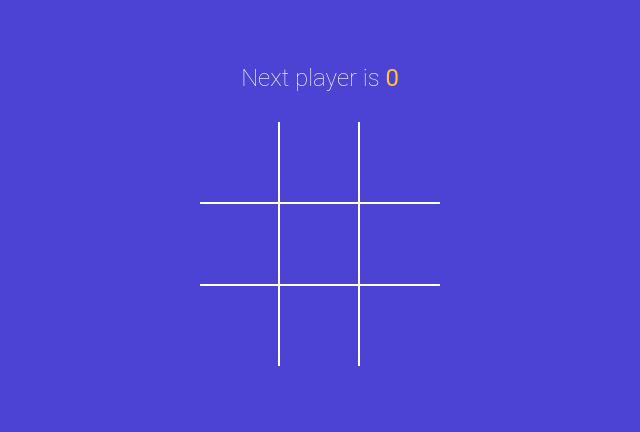
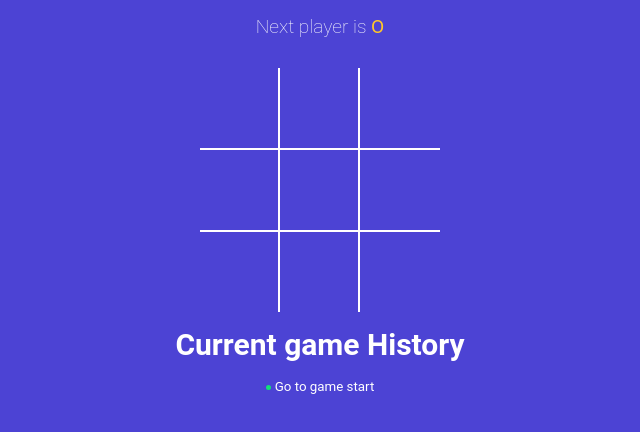
Before and after one commit to saksham-raghuvanshi/tic-tac-toe-react-vite, a React (Vite) app: page / in a window 1280 px wide. Shown: the top 432 px of the page, without its empty margins (320-960 px from the left). Built offline with nearby package versions, Linux system fonts and the light colour scheme.

Commit message:
History Function added

```diff
--- a/src/App.jsx
+++ b/src/App.jsx
@@ -6,9 +6,9 @@ import { calculateWinner } from "../Winner";
 
 import "./Styles/styles.scss"
 import Status from "./Components/Status";
+import History from "./Components/History";
 
 function App() {
-
 
 
 
@@ -32,42 +32,99 @@ function App() {
 //    });
 //   };
 
+// History
+const [history, setHistory] = useState([{squares: Array(9).fill(null), isNext: false}]);
+const [currentmove, setcurrentmove]= useState(0);
+
+const gamingBoard=history[currentmove];
+
+
+
+
+
+
+
 // create array with NULL value
   const [squares, setSquares]= useState(Array(9).fill(null));
 
 //introducing player here
-  const [isNext, setIsNext]=useState(false);
+  // const [isNext, setIsNext]=useState(false);
 
   console.log(squares);
 
-  const winner = calculateWinner(squares);
+  const winner = calculateWinner(gamingBoard.squares);
 
+
+  console.log(history, currentmove);
+  // const handleSquareClick = clickedposition => {
+  // //null , 'X' , '0' if squares value truthy then it return same and winner
+  //   if(squares[clickedposition] || winner){
+  //     return;
+  //   }
 
 
   const handleSquareClick = clickedposition => {
     //null , 'X' , '0' if squares value truthy then it return same and winner
-    if(squares[clickedposition] || winner){
+      if(gamingBoard.squares[clickedposition] || winner){
         return;
       }
 
-    setSquares(currentSquares =>{
-      return currentSquares.map((squareValue, position)=>{
+    // setHistory(currentSquares =>{
+    //   return currentSquares.map((squareValue, position)=>{
+    //     if(clickedposition === position){
+    //       return isNext? 'X' : '0';
+    //     }
+
+    //     return squareValue;
+
+    //   });
+    // });
+
+
+
+setHistory(currentHistory =>{
+  const isTraversing = currentmove + 1 !== currentHistory.length;
+
+  const lastGamingState = isTraversing ? currentHistory[currentmove]: history[history.length -1];
+
+
+  const nextSquareState = lastGamingState.squares.map((squareValue, position)=>{
     if(clickedposition === position){
-          return isNext? 'X' : '0';
+      return lastGamingState.isNext? 'X' : '0';
     }
 
     return squareValue;
 
   });
+
+  const base = isTraversing
+  ? currentHistory.slice(0, currentHistory.indexOf(lastGamingState) + 1)
+  : currentHistory;
+
+  return base.concat({squares: nextSquareState, isNext: !lastGamingState.isNext,})
 });
 
 
-    setIsNext((currentisNext) => !currentisNext);
+
+
+
+
+
+
+
+
+    // setIsNext((currentisNext) => !currentisNext);
+
+    setcurrentmove(move => move + 1)
 
 
 
   };
 
+  //Move to currentmove
+  const moveTo = move => {
+    setcurrentmove(move);
+  }
 
   return (
     <div className="app">
@@ -79,9 +136,16 @@ function App() {
       </div> */}
 
 
-<Status winner={winner} isNext={isNext} squares={squares}/>
-            <Boards squares={squares} handleSquareClick={handleSquareClick}/>
 
+<Status winner={winner} gamingBoard={gamingBoard} />
+
+      <Boards
+        squares={gamingBoard.squares}
+        handleSquareClick={handleSquareClick}
+      />
+
+      <h2>Current game History</h2>
+      <History history={history} moveTo={moveTo}/>
 
     </div>
   )
--- /dev/null
+++ b/src/Components/History.jsx
@@ -0,0 +1,24 @@
+
+
+const History = ({history, moveTo}) => {
+  return (
+    <div className="history-wrapper">
+
+
+        <ul className="history">
+            {   //pass array element index value kuch nhi aur index pass
+                history.map((_, index) =>(
+                    <li key={index}>
+                    <button type ="button" className='btn-move'   onClick={()=> moveTo(index)} >{index=== 0 ? <div>Go to game start</div>: <div>Go to Move #{index} </div>}</button>
+                    </li>
+                )
+
+                )
+            }
+        </ul>
+
+    </div>
+  )
+}
+
+export default History
--- a/src/Components/Status.jsx
+++ b/src/Components/Status.jsx
@@ -1,38 +1,96 @@
 import React from "react";
 
-const Status = ({winner, isNext , squares}) => {
-    const noMoveLeft = squares.every(squareValue => squareValue !==null);
+// const Status = ({winner, gamingBoard}) => {
 
-    const NextPlayer = isNext ? 'X' : '0';
-//   const winnerplayer = winner ? <div>Winner Player is {winner}</div>: <div>Next Player is {NextPlayer}</div>;
+// // const {squares , isNext} = gamingBoard;
+
+
+//     const noMoveLeft = gamingBoard.squares.every(squareValue => squareValue !==null);
+
+//     const NextPlayer = gamingBoard.isNext ? 'X' : '0';
+// //   const winnerplayer = winner ? <div>Winner Player is {winner}</div>: <div>Next Player is {NextPlayer}</div>;
 
 
 
-//React.fragment it basically represent empty element <> </> it is also react.fragment
-  const renderStatus = () => {
-    if (winner){
-        return <React.Fragment>Winner is <span className={winner === 'X' ? 'text-green': 'text-orange'}>{winner}</span></React.Fragment>
-    }
+// //React.fragment it basically represent empty element <> </> it is also react.fragment
+//   const renderStatus = () => {
+//     if (winner){
+//         return <React.Fragment>Winner is <span className={winner === 'X' ? 'text-green': 'text-orange'}>{winner}</span></React.Fragment>
+//     }
 
-    if (!winner && noMoveLeft){
-        return <React.Fragment><span className="text-orange">Player 0</span> and <span className="text-green">Player X</span> tied</React.Fragment>
-    }
+//     if (!winner && noMoveLeft){
+//         return <React.Fragment><span className="text-orange">Player 0</span> and <span className="text-green">Player X</span> tied</React.Fragment>
+//     }
 
-    if (!winner && !noMoveLeft){
-        return <React.Fragment>Next player is <span className={isNext ? 'text-green': 'text-orange'}>{NextPlayer}</span></React.Fragment>
-    }
-  }
-  return (
-    <div className="status-message">
-      {renderStatus()}
+//     if (!winner && !noMoveLeft){
+//         return <React.Fragment>Next player is <span className={isNext ? 'text-green': 'text-orange'}>{NextPlayer}</span></React.Fragment>
+//     }
+//   }
+//   return (
+//     <div className="status-message">
+//       {renderStatus()}
 
-      </div>
+//       </div>
 
 
 
 
 
-  )
-}
+//   )
+// }
 
-export default Status
+// export default Status
+
+
+
+const Status = ({ winner, gamingBoard }) => {
+  const { squares, isXNext } = gamingBoard;
+
+  const noMovesLeft = squares.every(squareValue => squareValue !== null);
+  const nextPlayer = isXNext ? 'X' : 'O';
+
+  //   const winnerplayer = winner ? <div>Winner Player is {winner}</div>: <div>Next Player is {NextPlayer}</div>;
+
+
+  const renderStatus = () => {
+    if (winner) {
+      return (
+
+        //React.fragment it basically represent empty element <> </> it is also react.fragment
+
+        <React.Fragment>
+          Winner is{' '}
+          <span className={winner === 'X' ? 'text-green' : 'text-orange'}>
+            {winner}
+          </span>
+        </React.Fragment>
+      );
+    }
+
+    if (!winner && noMovesLeft) {
+      return (
+        <React.Fragment>
+          <span className="text-orange">O</span> and{' '}
+          <span className="text-green">X</span> tied
+        </React.Fragment>
+      );
+    }
+
+    if (!winner && !noMovesLeft) {
+      return (
+        <React.Fragment>
+          Next player is{' '}
+          <span className={isXNext ? 'text-green' : 'text-orange'}>
+            {nextPlayer}
+          </span>
+        </React.Fragment>
+      );
+    }
+
+    return null;
+  };
+
+  return <h2 className="status-message">{renderStatus()}</h2>;
+};
+
+export default Status;
--- a/src/Styles/styles.scss
+++ b/src/Styles/styles.scss
@@ -1,4 +1,6 @@
-@import "./Colors.scss";
+$green: #12e177;
+$orange: #ffc72a;
+$blue: #4c43d4;
 
 * {
   font-family: 'Roboto', sans-serif;
@@ -6,9 +8,6 @@
   color: #fff;
   padding: 0;
   margin: 0;
-    overflow-x:hidden;
-
-
 }
 
 button {
@@ -17,70 +16,14 @@
   outline: none;
   &:hover {
     cursor: pointer;
-
-
-
   }
 }
 
-  .app{
-    margin-block-start: 5%;
+.app {
   font-size: 20px;
   display: flex;
   flex-direction: column;
   align-items: center;
-  }
-
-
-
-.board{
-    .board-row{
-        display: flex;
-        flex-direction: row;
-        border-block-end: 2px solid #fff;
-        &:last-child{
-            border-block-end: none;
-        }
-        .square{
-            inline-size: 80px;
-            block-size: 80px;
-            border-inline-end: 2px solid #fff;
-            font-size: 2.5rem;
-            overflow: hidden;
-            transition: all 0.2s;
-
-            &:last-child{
-                border-inline-end:none;
-            }
-
-
-            &.wining{
-                animation: scaleText 1.4s infinite;
-                @keyframes scaleText  {
-                    0%{
-                        transform: 2.5rem;
-                    }
-                    50%{
-                        font-size: 3.5rem;
-                    }
-                    100%{
-                        font-size: 2.5rem;
-                    }
-
-                }
-            }
-        }
-
-    }
-}
-
-.status-message {
-	margin-block-end: 30px;
-	font-size: 1.5rem;
-	font-weight: lighter;
-	span {
-	  font-weight: normal;
-	}
 }
 
 .text-green {
@@ -90,3 +33,146 @@
 .text-orange {
   color: $orange;
 }
+
+.history-wrapper {
+  width: 300px;
+  text-align: center;
+  margin-bottom: 20px;
+  .history {
+    display: inline-block;
+    padding: 0;
+    margin: 0;
+    li {
+      list-style: none;
+      text-align: left;
+      &:before {
+        content: '';
+        border-radius: 50%;
+        display: inline-block;
+        height: 5px;
+        width: 5px;
+        background-color: $green;
+        margin-right: 4px;
+        margin-bottom: 1px;
+      }
+
+      .btn-move {
+        color: #fff;
+        &.active {
+          font-weight: bold;
+          color: $green;
+        }
+      }
+    }
+  }
+}
+
+.status-message {
+  margin-bottom: 30px;
+  font-size: 1.2rem;
+  font-weight: lighter;
+  span {
+    font-weight: normal;
+  }
+}
+
+.btn-reset {
+  font-size: 0.8rem;
+  color: #fff;
+  border-radius: 15px;
+  padding: 12px 18px;
+  margin-top: 25px;
+  transition: all 0.2s;
+  background-color: $blue;
+  box-shadow: 0px 0px 0px 1px $orange;
+  &.active {
+    background-color: $orange;
+    box-shadow: none;
+  }
+}
+
+.board {
+  .board-row {
+    display: flex;
+    flex-direction: row;
+    border-bottom: 2px solid #fff;
+    &:last-child {
+      border-bottom: none;
+    }
+    .square {
+      width: 80px;
+      height: 80px;
+      border-right: 2px solid #fff;
+      font-size: 2.5rem;
+      padding: 0;
+      overflow: hidden;
+      transition: all 0.2s;
+      &:last-child {
+        border-right: none;
+      }
+      &.winning {
+        animation: scaleText 1.4s infinite;
+        @keyframes scaleText {
+          0% {
+            transform: 2.5rem;
+          }
+          50% {
+            font-size: 3.5rem;
+          }
+          100% {
+            font-size: 2.5rem;
+          }
+        }
+      }
+    }
+  }
+}
+
+.bg-balls {
+  position: fixed;
+  top: 0;
+  left: 0;
+  right: 0;
+  bottom: 0;
+  min-width: 100%;
+  z-index: -1;
+
+  &:before,
+  &:after {
+    content: '';
+    position: absolute;
+    width: 150px;
+    height: 150px;
+    border-radius: 50%;
+  }
+
+  &:before {
+    background-color: $orange;
+    right: -75px;
+    bottom: -75px;
+    @media screen and (min-width: 476px) {
+      width: 220px;
+      height: 220px;
+      right: -110px;
+      bottom: -110px;
+    }
+  }
+
+  &:after {
+    background-color: $green;
+    top: -75px;
+    left: -75px;
+    @media screen and (min-width: 476px) {
+      width: 220px;
+      height: 220px;
+      top: -110px;
+      left: -110px;
+    }
+  }
+}
+
+
+h2{
+    margin-top: 15px;
+    margin-bottom: 10px;
+}
```
Lines whose indentation alone changed are shown as unchanged.
